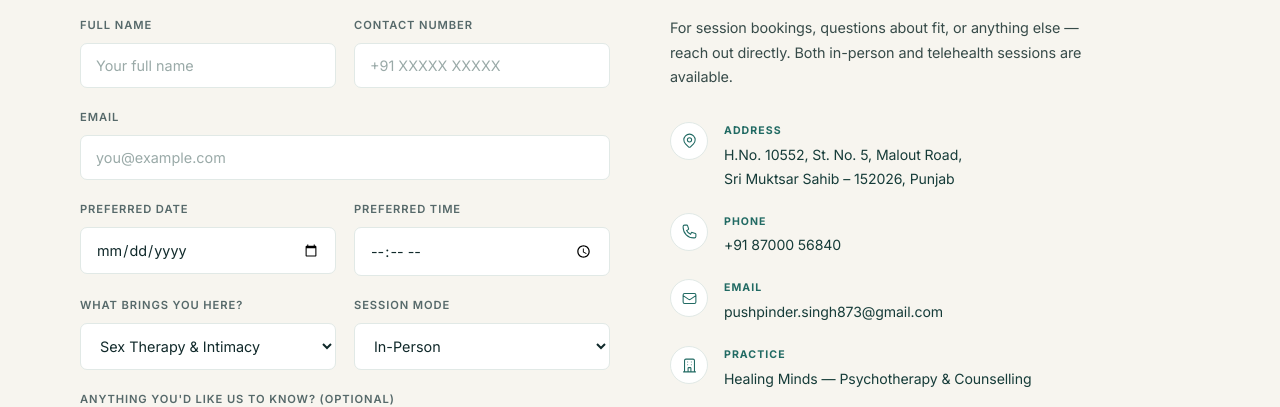
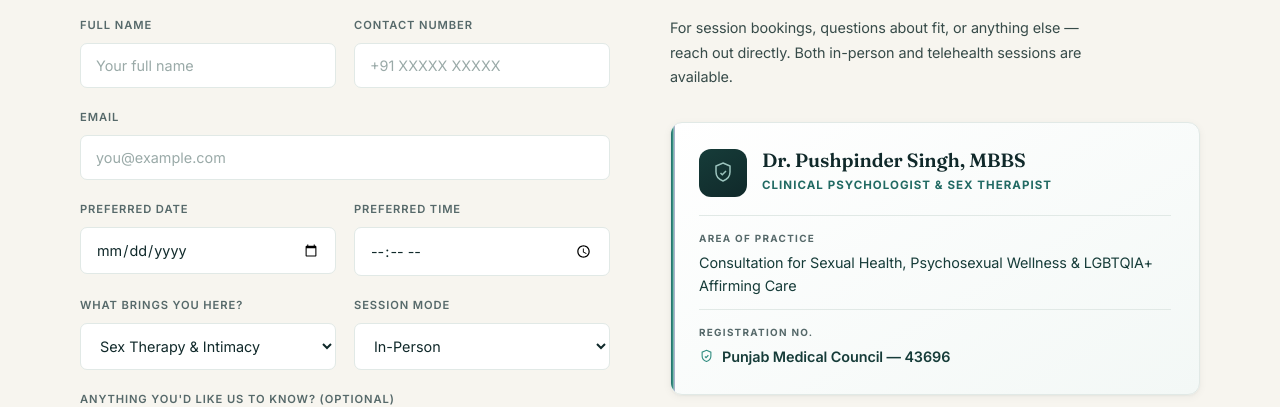
Before and after one commit to mayki21/Pushpinder-Healing-Minds, a website: page index.html in a window 1280 px wide. Shown: the part 8270-8677 px from the top of the page. Drawn offline with nearby package versions, Linux system fonts and the light colour scheme.

Commit message:
format changed

```diff
--- a/index.html
+++ b/index.html
@@ -374,6 +374,29 @@
 
   .vcard-trigger { margin-top: 30px; display: inline-flex; align-items: center; gap: 10px; background: var(--white); border: 1px solid var(--border); padding: 12px 22px; border-radius: 30px; cursor: pointer; font-size: 0.78rem; font-weight: 600; color: var(--ink2); }
   .vcard-trigger:hover { border-color: var(--teal2); color: var(--teal); }
+
+  /* ── CLINICIAN PROFILE CARD ───────────────────────── */
+  .clinician-profile {
+    position: relative; overflow: hidden; margin-bottom: 32px;
+    background: linear-gradient(150deg, var(--white), #F3F8F6);
+    border: 1px solid var(--border); border-radius: 12px; padding: 26px 28px;
+    box-shadow: var(--shadow-sm);
+  }
+  .clinician-profile::before { content: ''; position: absolute; top: 0; left: 0; bottom: 0; width: 4px; background: var(--spectrum); }
+  .cp-head { display: flex; align-items: center; gap: 15px; margin-bottom: 18px; }
+  .cp-badge {
+    width: 48px; height: 48px; border-radius: 12px; flex-shrink: 0;
+    background: linear-gradient(150deg, var(--ink2), var(--ink)); color: var(--sky);
+    display: flex; align-items: center; justify-content: center;
+  }
+  .cp-name { font-family: var(--font-display); font-size: 1.2rem; font-weight: 600; color: var(--ink); line-height: 1.2; }
+  .cp-role { font-size: 0.72rem; letter-spacing: 0.09em; text-transform: uppercase; color: var(--teal); font-weight: 700; margin-top: 4px; }
+  .cp-row { display: flex; flex-direction: column; gap: 4px; padding-top: 14px; border-top: 1px solid var(--border); }
+  .cp-row + .cp-row { margin-top: 12px; }
+  .cp-label { font-size: 0.62rem; letter-spacing: 0.13em; text-transform: uppercase; color: var(--mid); font-weight: 700; }
+  .cp-value { font-size: 0.9rem; color: var(--ink2); line-height: 1.6; }
+  .cp-reg .cp-value { display: inline-flex; align-items: center; gap: 8px; font-weight: 600; }
+  .cp-reg .cp-value svg { color: var(--teal2); flex-shrink: 0; }
 
   /* ── FOOTER ─────────────────────────────────────── */
   footer { position: relative; background: var(--ink); color: rgba(255,255,255,0.55); padding: 34px 80px; display: flex; justify-content: space-between; align-items: center; font-size: 0.78rem; flex-wrap: wrap; gap: 10px; }
@@ -831,6 +854,27 @@
     <!-- CONTACT INFO -->
     <div class="contact-info fade-in">
       <p class="lead">For session bookings, questions about fit, or anything else — reach out directly. Both in-person and telehealth sessions are available.</p>
+
+      <div class="clinician-profile">
+        <div class="cp-head">
+          <div class="cp-badge">
+            <svg width="24" height="24" viewBox="0 0 24 24" fill="none" stroke="currentColor" stroke-width="1.5"><path d="M12 2l7 3v6c0 4.5-3 7.5-7 9-4-1.5-7-4.5-7-9V5l7-3z"/><path d="M9.5 12l1.8 1.8L15 10"/></svg>
+          </div>
+          <div>
+            <p class="cp-name">Dr. Pushpinder Singh, MBBS</p>
+            <p class="cp-role">Clinical Psychologist &amp; Sex Therapist</p>
+          </div>
+        </div>
+        <div class="cp-row cp-area">
+          <span class="cp-label">Area of Practice</span>
+          <span class="cp-value">Consultation for Sexual Health, Psychosexual Wellness &amp; LGBTQIA+ Affirming Care</span>
+        </div>
+        <div class="cp-row cp-reg">
+          <span class="cp-label">Registration No.</span>
+          <span class="cp-value"><svg width="15" height="15" viewBox="0 0 24 24" fill="none" stroke="currentColor" stroke-width="1.8"><path d="M12 2l7 3v6c0 4.5-3 7.5-7 9-4-1.5-7-4.5-7-9V5l7-3z"/><path d="M9.5 12l1.8 1.8L15 10"/></svg>Punjab Medical Council — 43696</span>
+        </div>
+      </div>
+
       <div class="contact-items">
         <div class="contact-item">
           <div class="contact-icon"><svg width="17" height="17" viewBox="0 0 24 24" fill="none" stroke="currentColor" stroke-width="1.5"><path d="M17.657 16.657L13.414 20.9a1.998 1.998 0 01-2.827 0l-4.244-4.243a8 8 0 1111.314 0z"/><path d="M15 11a3 3 0 11-6 0 3 3 0 016 0z"/></svg></div>
```
